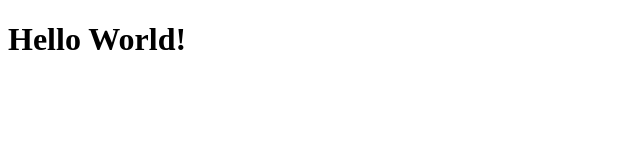
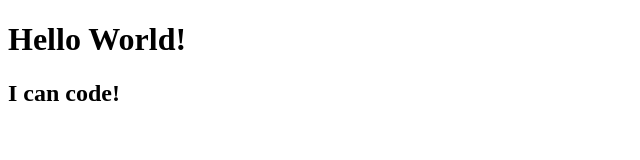
Before and after one commit to CodyBarnes9624/first-day-repo, a plain HTML site: page index.html in a window 1280 px wide. Shown: the whole page, without its empty margins (0-640 px from the left). Drawn offline with Linux system fonts and the light colour scheme.

Commit message:
added h2

```diff
--- a/index.html
+++ b/index.html
@@ -5,5 +5,6 @@
     </head>
     <body>
 <h1>Hello World!</h1>
+<h2>I can code!</h2>
     </body>
 </html>
```
